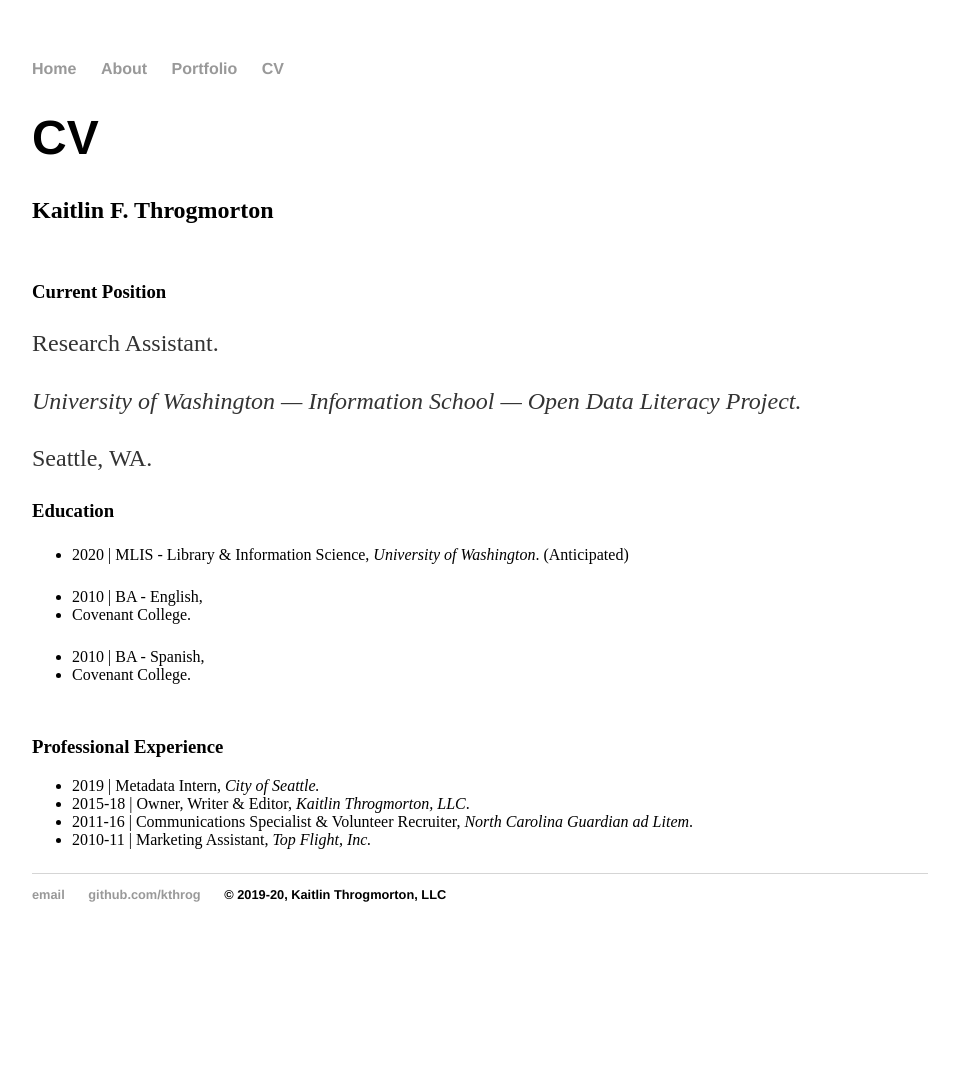
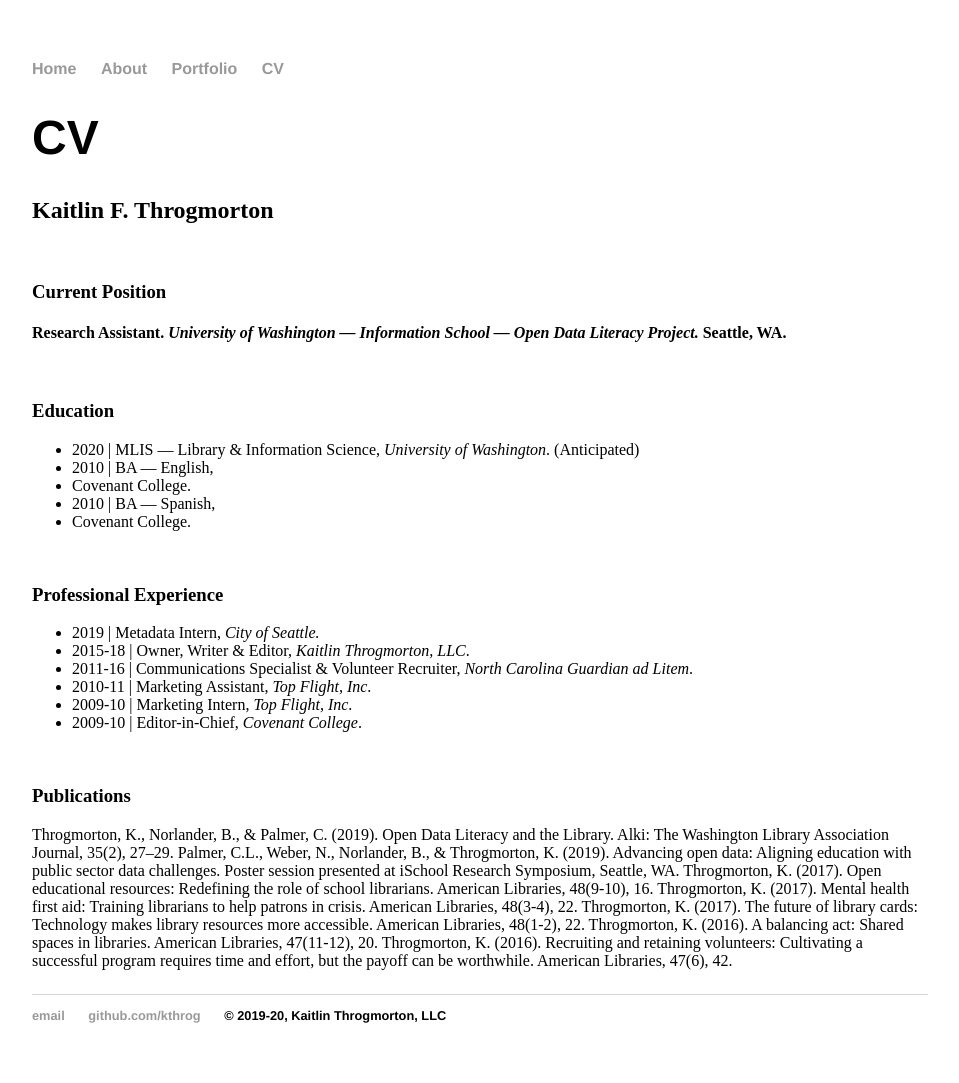
Before and after one commit to kthrog/old_site, a Jekyll site: the page built from CV/index.html, in a window 1280 px wide. Shown: the whole page, without its empty margins (160-1119 px from the left). Built offline with Jekyll 4.4.1, drawn with Linux system fonts in a browser that asks for light colours; before the commit the page ends 962 px from its top, so only the background shows below that.

Commit message:
add pubs

```diff
--- a/CV/index.html
+++ b/CV/index.html
@@ -9,15 +9,15 @@ title: CV
     		<h2>Kaitlin F. Throgmorton</h2>
     		<br>
     		<h3>Current Position</h3>
-   			<p>Research Assistant.
-    			<p><i>University of Washington — Information School — Open Data Literacy Project.</i>
-   	 		<p>Seattle, WA.
+   			<h4>Research Assistant.
+    			<i>University of Washington — Information School — Open Data Literacy Project.</i>
+   	 		Seattle, WA.</h4>
     		<br>
     		<h3>Education</h3>
     			<ul>
-    			<p><li>2020 | MLIS - Library & Information Science, <i>University of Washington</i>. (Anticipated)</li>
-    			<p><li>2010 | BA - English, <li>Covenant College</i>.</li>
-    			<p><li>2010 | BA - Spanish, <li>Covenant College</i>.</li>
+    			<li>2020 | MLIS — Library & Information Science, <i>University of Washington</i>. (Anticipated)</li>
+    			<li>2010 | BA — English, <li>Covenant College</i>.</li>
+    			<li>2010 | BA — Spanish, <li>Covenant College</i>.</li>
     			</ul>
     		<br>
 		<h3>Professional Experience</h3>
@@ -25,8 +25,25 @@ title: CV
 			<li>2019 | Metadata Intern, <i>City of Seattle.</i></li>
 			<li>2015-18 | Owner, Writer & Editor, <i>Kaitlin Throgmorton, LLC</i>.</li>
 			<li>2011-16 | Communications Specialist & Volunteer Recruiter, <i>North Carolina Guardian ad Litem</i>.</li>
-			<li>2010-11 | Marketing Assistant, <i>Top Flight, Inc.</i></li>
+			<li>2010-11 | Marketing Assistant, <i>Top Flight, Inc</i>.</li>
+			<li>2009-10 | Marketing Intern, <i>Top Flight, Inc</i>.</li>
+			<li>2009-10 | Editor-in-Chief, <i>Covenant College</i>.</li>
 			</ul>
+		<br>
+		<h3>Publications</h3>
+		Throgmorton, K., Norlander, B., & Palmer, C. (2019). Open Data Literacy and the Library. Alki: The Washington Library Association Journal, 35(2), 27–29.
+
+		Palmer, C.L., Weber, N., Norlander, B., & Throgmorton, K. (2019). Advancing open data: Aligning education with public sector data challenges. Poster session presented at iSchool Research Symposium, Seattle, WA.
+
+		Throgmorton, K. (2017). Open educational resources: Redefining the role of school librarians. American Libraries, 48(9-10), 16.
+
+		Throgmorton, K. (2017). Mental health first aid: Training librarians to help patrons in crisis. American Libraries, 48(3-4), 22.
+
+		Throgmorton, K. (2017). The future of library cards: Technology makes library resources more accessible. American Libraries, 48(1-2), 22.
+
+		Throgmorton, K. (2016). A balancing act: Shared spaces in libraries. American Libraries, 47(11-12), 20.
+
+		Throgmorton, K. (2016). Recruiting and retaining volunteers: Cultivating a successful program requires time and effort, but the payoff can be worthwhile. American Libraries, 47(6), 42.
 
 
 
```
